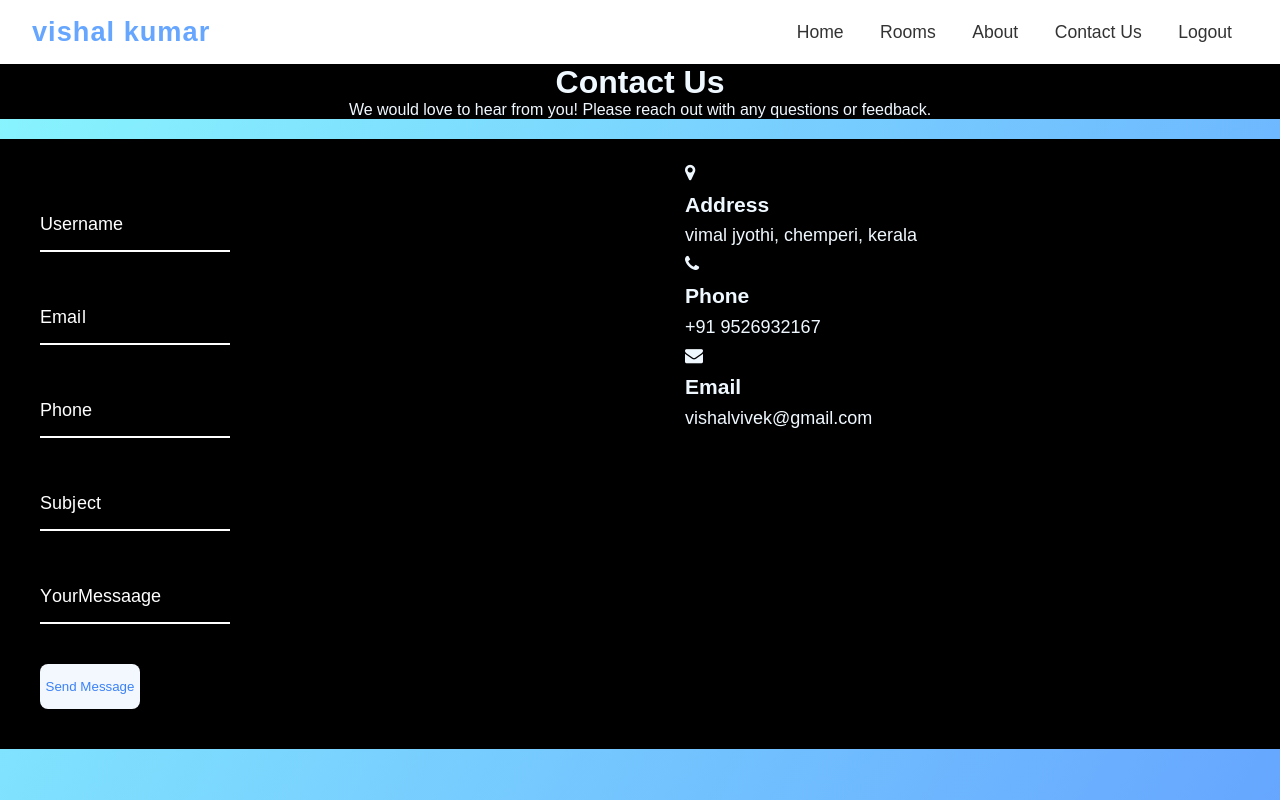
After one commit to abhinavkokkot/HOTEL-MANAGEMENT-DBMS-Project-, a PHP site: page /contact.html in a window 1280 px wide. The commit adds this page. Run offline with PHP 8.4, Linux system fonts and the light colour scheme.

Commit message:
contact-vik

```diff
--- /dev/null
+++ b/contact.html
@@ -0,0 +1,123 @@
+<!DOCTYPE html>
+<html>
+<head>
+    <title>Hotel Management - Home</title>
+    <style>
+        body {
+            background: linear-gradient(120deg, #89f7fe 0%, #66a6ff 100%);
+            font-family: 'Segoe UI', Arial, sans-serif;
+            margin: 0;
+            min-height: 100vh;
+        }
+        .nav {
+            background: #fff;
+            box-shadow: 0 2px 8px rgba(102,166,255,0.08);
+            padding: 1rem 2rem;
+            display: flex;
+            justify-content: space-between;
+            align-items: center;
+        }
+        .logo a {
+            font-size: 1.7rem;
+            font-weight: bold;
+            color: #66a6ff;
+            text-decoration: none;
+            letter-spacing: 1px;
+        }
+        .nav-link a {
+            margin: 0 1rem;
+            color: #333;
+            text-decoration: none;
+            font-size: 1.1rem;
+            font-weight: 500;
+            transition: color 0.2s;
+        }
+        .nav-link a:hover {
+            color: #66a6ff;
+        }
+    </style>
+    <link rel="stylesheet" href="https://cdnjs.cloudflare.com/ajax/libs/font-awesome/4.7.0/css/font-awesome.min.css">
+    <link rel="stylesheet" href="style-contact.css">
+</head>
+<body>
+    <div class="nav">
+        <div class="logo">
+            <a href="#">vishal kumar</a>
+        </div>
+        <div class="nav-link">
+            <a href="#">Home</a>
+            <a href="rooms.php">Rooms</a>
+            <a href="about.html">About</a>
+            <a href="contact.html">Contact Us</a>
+            <a href="logout.php">Logout</a>
+        </div>
+    </div>
+    <div class="heading">
+      <h1>Contact Us</h1>
+      <p>We would love to hear from you! Please reach out with any questions or feedback.</p>
+    </div>
+  <div class="contact">
+
+    <div class="entrys">
+        <div class="form-control">
+        <input type="value" required="">
+        <label>
+        <span style="transition-delay:0ms">U</span><span style="transition-delay:50ms">s</span><span style="transition-delay:100ms">e</span><span style="transition-delay:150ms">r</span><span style="transition-delay:200ms">n</span><span style="transition-delay:250ms">a</span><span style="transition-delay:300ms">m</span><span style="transition-delay:350ms">e</span>
+    </label>
+</div>
+
+<div class="form-control">
+    <input type="value" required="">
+    <label>
+        <span style="transition-delay:0ms">E</span><span style="transition-delay:50ms">m</span><span style="transition-delay:100ms">a</span><span style="transition-delay:150ms">i</span><span style="transition-delay:350ms">l</span>
+    </label>
+</div>
+
+<div class="form-control">
+    <input type="value" required="">
+    <label>
+        <span style="transition-delay:0ms">P</span><span style="transition-delay:50ms">h</span><span style="transition-delay:100ms">o</span><span style="transition-delay:150ms">n</span><span
+        style="transition-delay:350ms">e</span>
+    </label>
+</div>
+
+<div class="form-control">
+    <input type="value" required="">
+    <label>
+        <span style="transition-delay:0ms">S</span><span style="transition-delay:50ms">u</span><span style="transition-delay:100ms">b</span><span style="transition-delay:150ms">j</span><span style="transition-delay:200ms">e</span><span style="transition-delay:250ms">c</span><span style="transition-delay:350ms">t</span>
+    </label>
+</div>
+
+<div class="form-control">
+    <input type="text" required="">
+    <label>
+        <span style="transition-delay:0ms">Y</span><span style="transition-delay:50ms">o</span><span style="transition-delay:100ms">u</span><span style="transition-delay:150ms">r</span><span style="transition-delay:200ms">M</span><span style="transition-delay:250ms">e</span><span style="transition-delay:250ms">s</span><span style="transition-delay:250ms">s</span><span style="transition-delay:300ms">a</span><span
+        style="transition-delay:350ms">age</span>
+    </label>
+</div>
+      <button type="submit">Send Message</button>
+    </div>
+    <div class="details">
+      <div class="box">
+        <div class="icon"><i class="fa fa-map-marker" aria-hidden="true"></i></div>
+        <div class="text">
+          <h3>Address</h3>
+          <p>vimal jyothi, chemperi, kerala</p>
+        </div>
+      </div>
+      <div class="box">
+        <div class="icon"><i class="fa fa-phone" aria-hidden="true"></i></div>
+        <div class="text">
+          <h3>Phone</h3>
+          <p>+91 9526932167</p>
+        </div>
+      </div>
+      <div class="box">
+        <div class="icon"><i class="fa fa-envelope" aria-hidden="true"></i></div>
+        <div class="text">
+          <h3>Email</h3>
+          <p>vishalvivek@gmail.com</p>
+    </div>
+  </div>
+</body>
+</html>
--- a/double-room.php
+++ b/double-room.php
@@ -28,7 +28,7 @@ $result = $conn->query($sql);
 
 <div class="section-p1">
     <h2>Double Rooms</h2>
-    <p>Choose from our double rooms stored in database</p>
+    <p>Choose from our double rooms</p>
 
     <div class="pro-container">
         <?php if ($result->num_rows > 0): ?>
--- a/index.php
+++ b/index.php
@@ -118,12 +118,12 @@ if (isset($_SESSION['email'])) {
             <a href="#">Home</a>
             <a href="rooms.php">Rooms</a>
             <a href="about.html">About</a>
-            <a href="contact.php">Contact Us</a>
+            <a href="contact.html">Contact Us</a>
             <a href="logout.php">Logout</a>
         </div>
     </div>
     <div class="user-info">
-        Logged in user: <strong><?php echo htmlspecialchars($name); ?></strong>
+        <strong>Hey <?php echo htmlspecialchars($name); ?></strong>
     </div>
     <div class="welcome-section">
         <h1>Welcome to Vishal Kumar Hotel</h1>
--- a/login.php
+++ b/login.php
@@ -90,7 +90,7 @@ if ($_SERVER["REQUEST_METHOD"] == "POST") {
             <input type="email" name="email" placeholder="email" required><br>
             <input type="password" name="password" placeholder="password" required><br>
             <button type="submit">Login</button>
-            <a href="signup.php">dont have an acc?</a>
+            <a href="signup.php">don't have an account?</a>
         </form>
     </div>
 </body>
--- a/luxury-room.php
+++ b/luxury-room.php
@@ -28,7 +28,7 @@ $result = $conn->query($sql);
 
 <div class="section-p1">
     <h2>Luxury Rooms</h2>
-    <p>Choose from our luxury rooms stored in database</p>
+    <p>Choose from our luxury rooms</p>
 
     <div class="pro-container">
         <?php if ($result->num_rows > 0): ?>
--- a/rooms.php
+++ b/rooms.php
@@ -42,9 +42,9 @@ if (isset($_SESSION['email'])) {
     </div>
 
     <div id="rooms" class="section-p1">
-        <h2>our rooms</h2>
+        <h2>Our Rooms</h2>
 
-        <p>discover our rooms</p>
+        <p>Discover our rooms</p>
         <div class="pro-container">
             <div class="pro">
                 <a href="single-room.php">
--- a/signup.php
+++ b/signup.php
@@ -92,6 +92,7 @@ if ($_SERVER["REQUEST_METHOD"] == "POST") {
             <input type="password" name="password" placeholder="password" required><br>
             <button type="submit">Sign Up</button>
         </form>
+        <a href="login.php">already have an account?</a>
     </div>
 </body>
 </html>
--- /dev/null
+++ b/style-contact.css
@@ -0,0 +1,96 @@
+*{
+    margin: 0;
+    padding: 0;
+    font-family: 'Arial', sans-serif;
+    color:aliceblue;
+}
+.contact{
+    display: flex;
+    justify-content: space-between;
+    background-color: black;
+    gap: 50px;
+    padding: 20px;
+
+}
+.heading{
+    text-align: center;
+    margin-bottom: 20px;
+    background-color: black;
+    color: thistle;
+}
+.entrys{
+    flex: 1;
+    background-color: black;
+    padding: 20px;
+}
+
+.details{
+    flex: 1;
+    font-size: 18px;
+    line-height: 1.6;
+
+}
+
+/* From Uiverse.io by liyaxu123 */
+.form-control {
+  position: relative;
+  margin: 20px 0 40px;
+  width: 190px;
+}
+
+.form-control input {
+  background-color: transparent;
+  border: 0;
+  border-bottom: 2px #fff solid;
+  display: block;
+  width: 100%;
+  padding: 15px 0;
+  font-size: 18px;
+  color: #fff;
+}
+
+.form-control input:focus,
+.form-control input:valid {
+  outline: 0;
+  border-bottom-color: lightblue;
+}
+
+.form-control label {
+  position: absolute;
+  top: 15px;
+  left: 0;
+  pointer-events: none;
+}
+
+.form-control label span {
+  display: inline-block;
+  font-size: 18px;
+  min-width: 5px;
+  color: #fff;
+  transition: 0.3s cubic-bezier(0.68, -0.55, 0.265, 1.55);
+}
+
+.form-control input:focus+label span,
+.form-control input:valid+label span {
+  color: lightblue;
+  transform: translateY(-30px);
+}
+
+
+/* From Uiverse.io by Mhyar-nsi */
+button {
+  background-color: #f3f7fe;
+  color: #3b82f6;
+  border: none;
+  cursor: pointer;
+  border-radius: 8px;
+  width: 100px;
+  height: 45px;
+  transition: 0.3s;
+}
+
+button:hover {
+  background-color: #3b82f6;
+  box-shadow: 0 0 0 5px #3b83f65f;
+  color: #fff;
+}
--- a/style-rooms.css
+++ b/style-rooms.css
@@ -188,3 +188,6 @@ h2 a:hover {
         align-items: center;
     }
 }
+a{
+    text-decoration: none;
+}
```
Also changed, not shown: about.html (+5 -5 lines).
